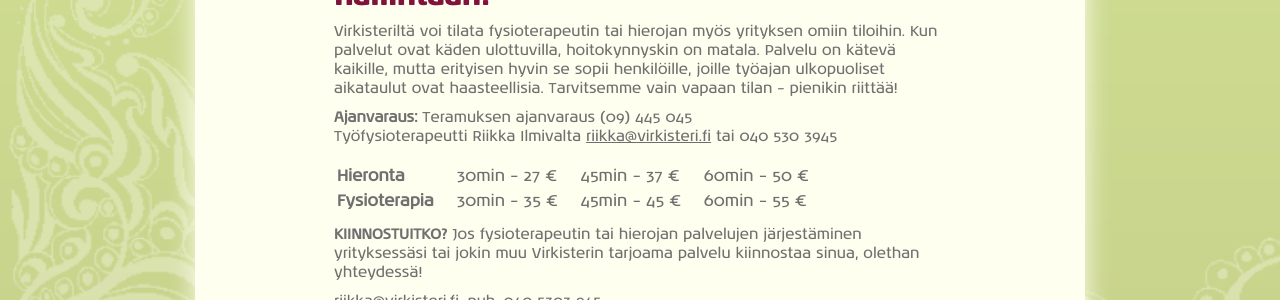
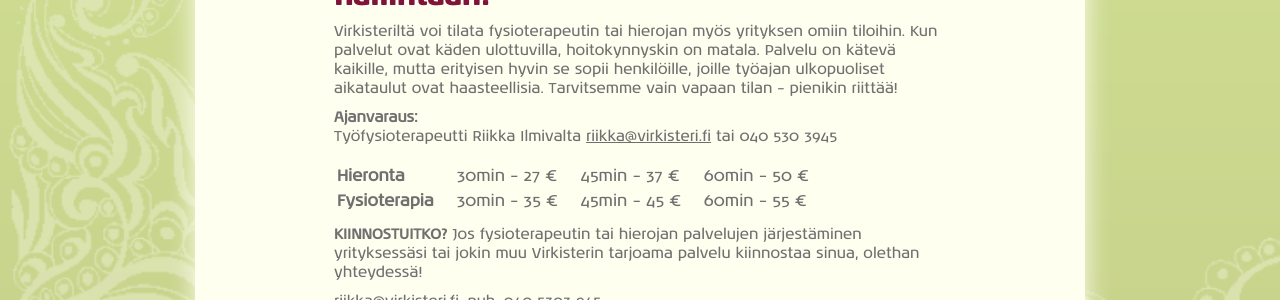
Before and after one commit to sdsykes-web/virkisteri, a Jekyll site: the page built from fysioterapia.md, in a window 1280 px wide. Shown: the part 1080-1380 px from the top of the page. Built offline with Jekyll 4.4.1, drawn with Linux system fonts in a browser that asks for light colours; nearby versions of some CDN libraries; some web fonts are replaced.

Commit message:
Update fysioterapia.md

```diff
--- a/fysioterapia.md
+++ b/fysioterapia.md
@@ -32,7 +32,7 @@ Työfysioterapeutti Riikka Ilmivalta [riikka@virkisteri.fi](mailto:riikka@virkis
 Virkisteriltä voi tilata fysioterapeutin tai hierojan myös yrityksen omiin tiloihin. Kun palvelut ovat käden ulottuvilla, hoitokynnyskin on matala. Palvelu on kätevä kaikille, mutta erityisen hyvin se sopii henkilöille, joille työajan ulkopuoliset aikataulut ovat haasteellisia. Tarvitsemme vain vapaan tilan – pienikin riittää!
 
 
-**Ajanvaraus:** Teramuksen ajanvaraus (09) 445 045
+**Ajanvaraus:**
 Työfysioterapeutti Riikka Ilmivalta [riikka@virkisteri.fi](mailto:riikka@virkisteri.fi) tai 040 530 3945
 
 <table>
```
